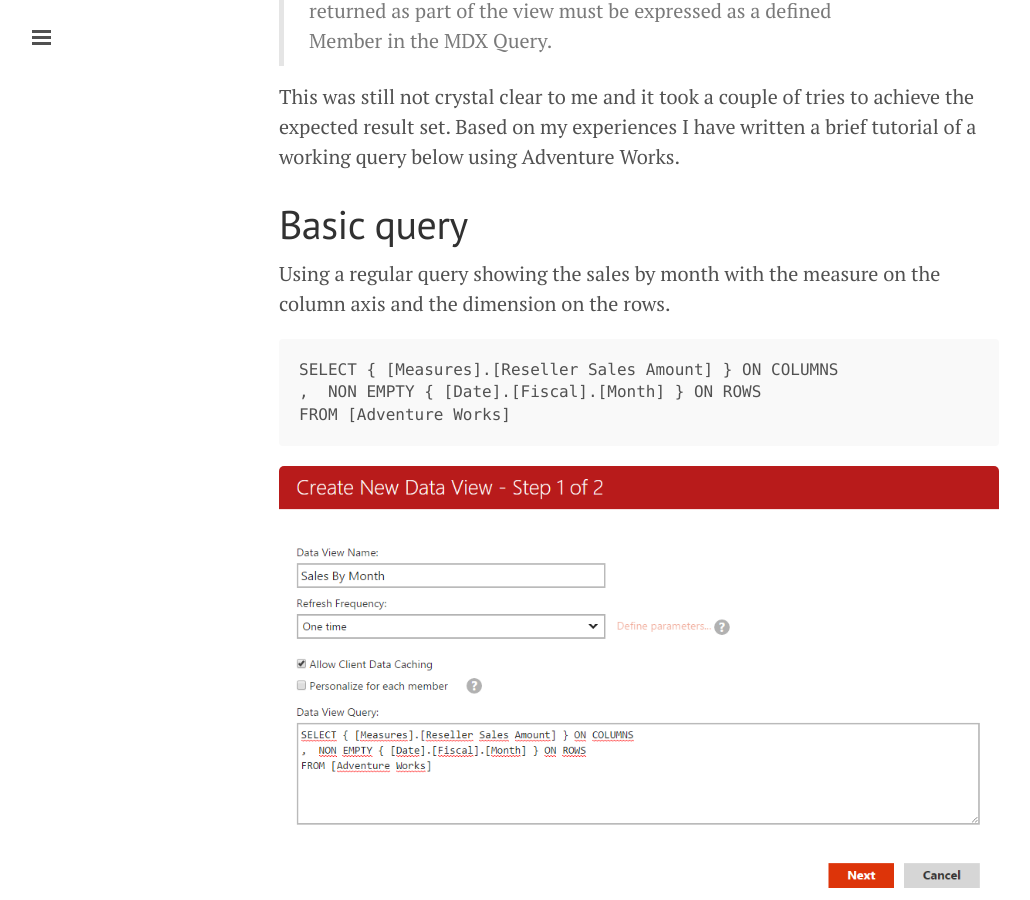
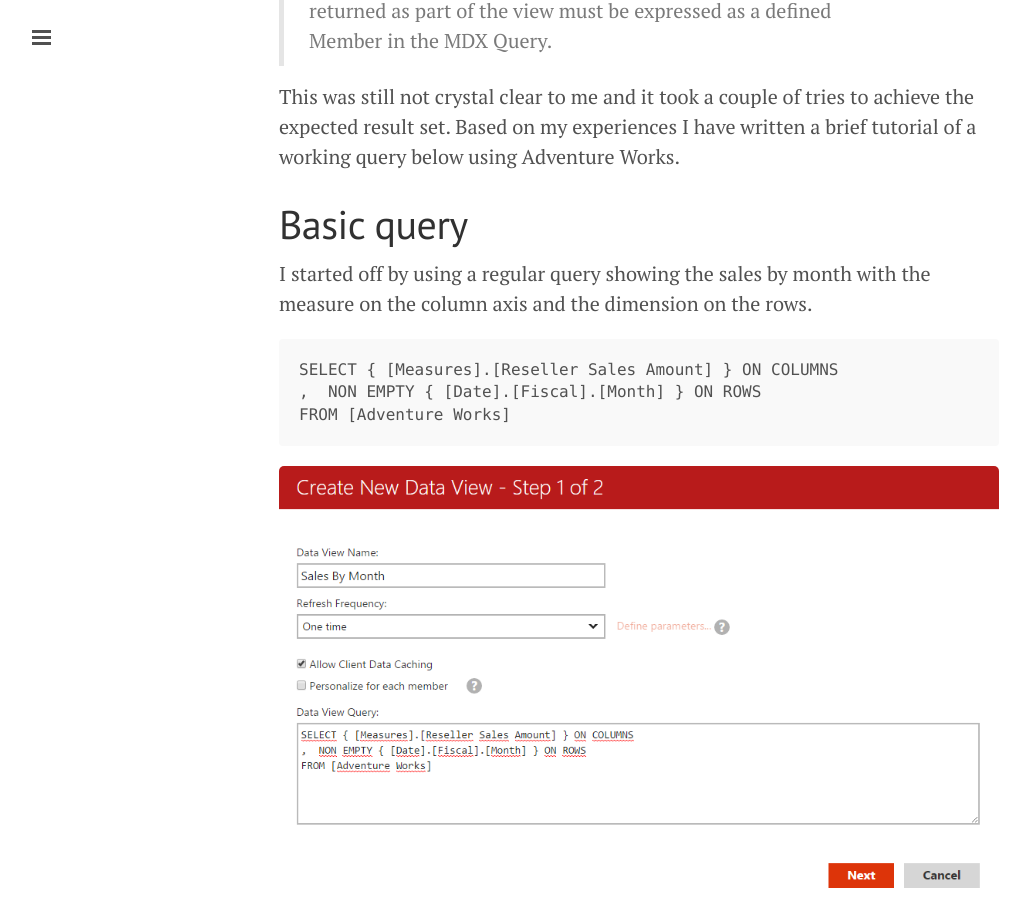
Before and after one commit to wikar/wikar.github.io, a Jekyll site: the page built from _posts/2015-07-08-datazen-and-analysis-services-how-to-create-a-data-view.markdown, in a window 1280 px wide and 900 px high, scrolled down 563 px. Shown: the whole window, without its empty margins (1-1031 px from the left). Built offline with Jekyll 4.4.1, drawn with Linux system fonts in a browser that asks for light colours; comment, search, counter and statistics services are not loaded; some of the changed text lies outside the part shown.

Commit message:
Minor rewrite

````diff
--- a/_posts/2015-07-08-datazen-and-analysis-services-how-to-create-a-data-view.markdown
+++ b/_posts/2015-07-08-datazen-and-analysis-services-how-to-create-a-data-view.markdown
@@ -15,7 +15,7 @@
 
 #Basic query
 
-Using a regular query showing the sales by month with the measure on the column axis and the dimension on the rows.
+I started off by using a regular query showing the sales by month with the measure on the column axis and the dimension on the rows.
 
 ```
 SELECT { [Measures].[Reseller Sales Amount] } ON COLUMNS
@@ -54,6 +54,6 @@
 
 ![datazen-publisher-with-measure-member-expression](https://raw.githubusercontent.com/wikar/wikar.github.io/master/assets/images/2015-07-08-datazen-and-analysis-services-how-to-create-a-data-view/7-datazen-publisher-with-measure-member-expression.png)
 
-I hope this will help someone get started using Datazen with Analysis Services!
+I hope this will help someone get started using Datazen with Analysis Services.
 
 For more information on defining query-scoped members see this article on MSDN: [Creating Query-Scoped Calculated Members (MDX)](https://msdn.microsoft.com/en-us/library/ms146017.aspx)
````
